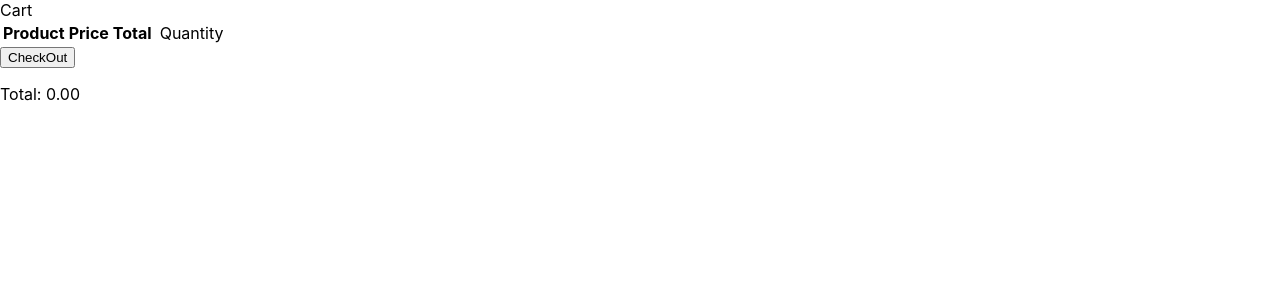
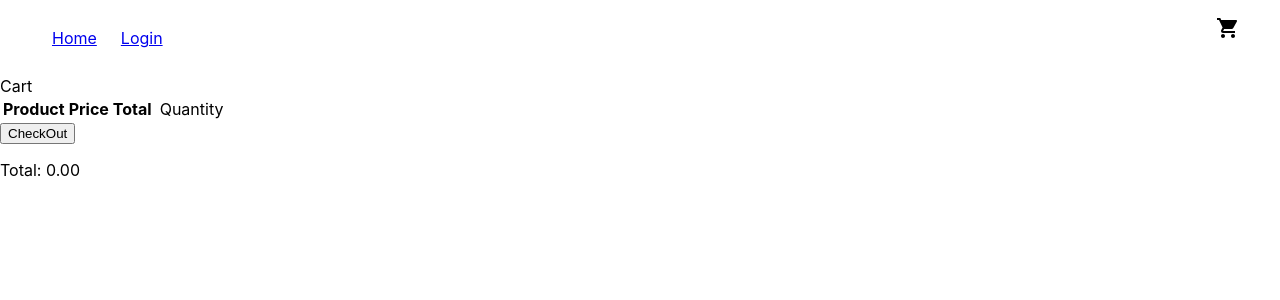
Before and after one commit to Tirth8695/eCommerce-Website-ReactJS, a React (Create React App) app: page /cart in a window 1280 px wide. Shown: the top 300 px of the page. Built offline with nearby package versions, Linux system fonts and the light colour scheme.

Commit message:
Nav bar CSS (Basic)

```diff
--- a/src/Cart.js
+++ b/src/Cart.js
@@ -2,6 +2,7 @@
 import React, { useState } from 'react';
 // import './Cart.css';
 import { useLocation, useEffect } from "react-router-dom";
+import Navigation from './Navigation';
 
 function Cart(props) {
     const location = useLocation();
@@ -78,6 +79,7 @@ function Cart(props) {
 
     return (
         <div className="Home">
+            <Navigation />
             <span>Cart</span>
             <table>
                 <thead>
--- /dev/null
+++ b/src/Navigation.css
@@ -0,0 +1,25 @@
+
+  #navigation ul li h3 {
+    font-weight: normal;
+    color: #000;
+    padding: 0;
+    letter-spacing: 0.25px;
+  }
+  #navigation ul li {
+    list-style: none;
+    display:inline-block;
+  }
+  #navigation a{
+    text-align: center;
+  }
+
+  #navigation li {
+    margin: 12px;
+  }
+
+  #cartIcon {
+    position: relative;
+    float: right;
+    margin: auto;
+    padding-right: 40px;
+  }
--- a/src/Navigation.js
+++ b/src/Navigation.js
@@ -1,6 +1,7 @@
 import React, {useEffect} from "react";
 import ShoppingCartIcon from "@material-ui/icons/ShoppingCart";
 import { useNavigate } from "react-router-dom";
+import "./Navigation.css"
 
 function Navigation() {
   const navigate = useNavigate();
@@ -32,12 +33,12 @@ function Navigation() {
 
   return (
     <div>
-      <nav>
+      <nav id="navigation">
                 <ul>
-                    <li><a href="Home">Home</a></li>
+                    <li><a href="/">Home</a></li>
                     <li><a href="Login" id="login">Login</a></li>
-                    <li id="logout"><a style={{color:"#0000e4"}}onClick={handleLogout}>Logout</a></li>
-                    <ShoppingCartIcon onClick={handleCartOpen}/><sub id="sub"></sub>
+                    <li id="logout"><a style={{color:"#0000e4", cursor:"pointer"}}onClick={handleLogout}><u>Logout</u></a></li>
+                    <div id="cartIcon"><ShoppingCartIcon onClick={handleCartOpen} style={{cursor:"pointer"}}/></div><sub id="sub"></sub>
                 </ul>
             </nav>
     </div>
```
